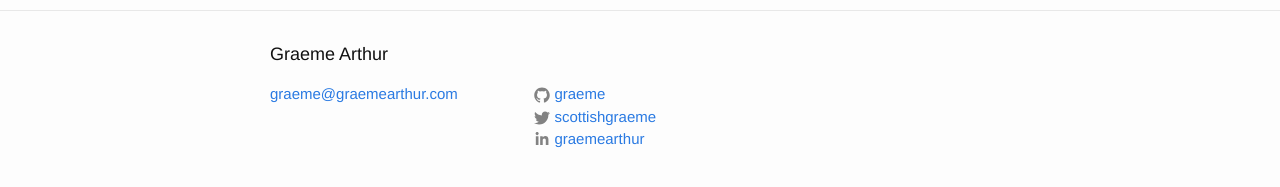
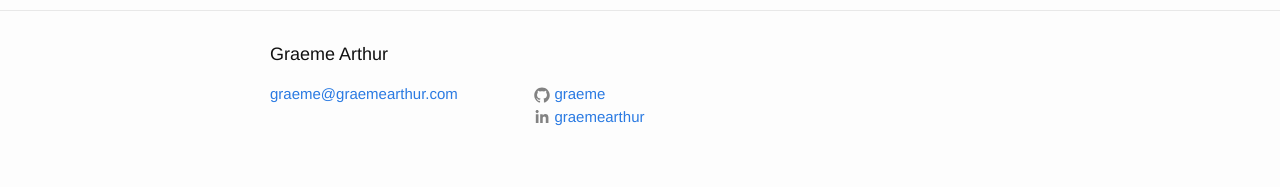
Before and after one commit to graeme/graeme.github.io, a Jekyll site: the page built from index.html, in a window 1280 px wide. Shown: the part 175-362 px from the top of the page. Built offline with Jekyll 4.4.1, drawn with Linux system fonts in a browser that asks for light colours.

Commit message:
Remove Twitter

```diff
--- a/_config.yml
+++ b/_config.yml
@@ -12,7 +12,6 @@ email: graeme@graemearthur.com
 description: > # this means to ignore newlines until "baseurl:"
 baseurl: "" # the subpath of your site, e.g. /blog
 url: "http://graeme.github.io" # the base hostname & protocol for your site
-twitter_username: scottishgraeme
 github_username:  graeme
 linkedin_username: graemearthur
 
```
